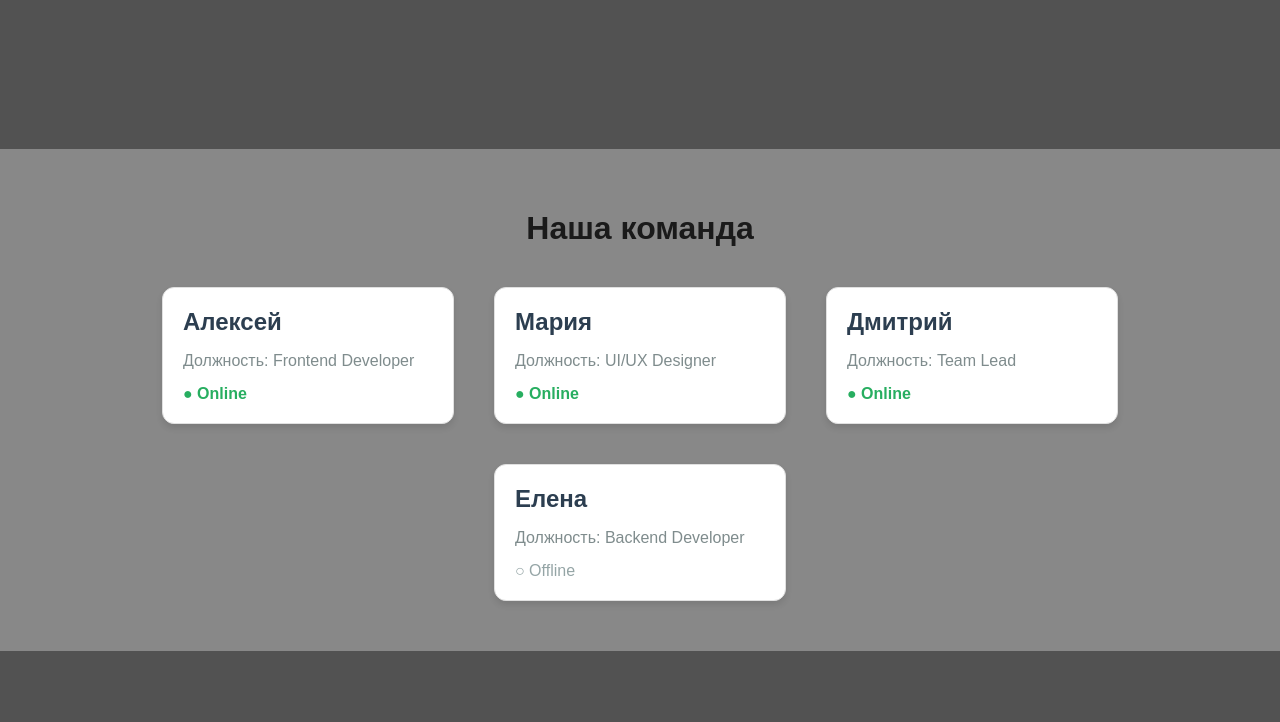
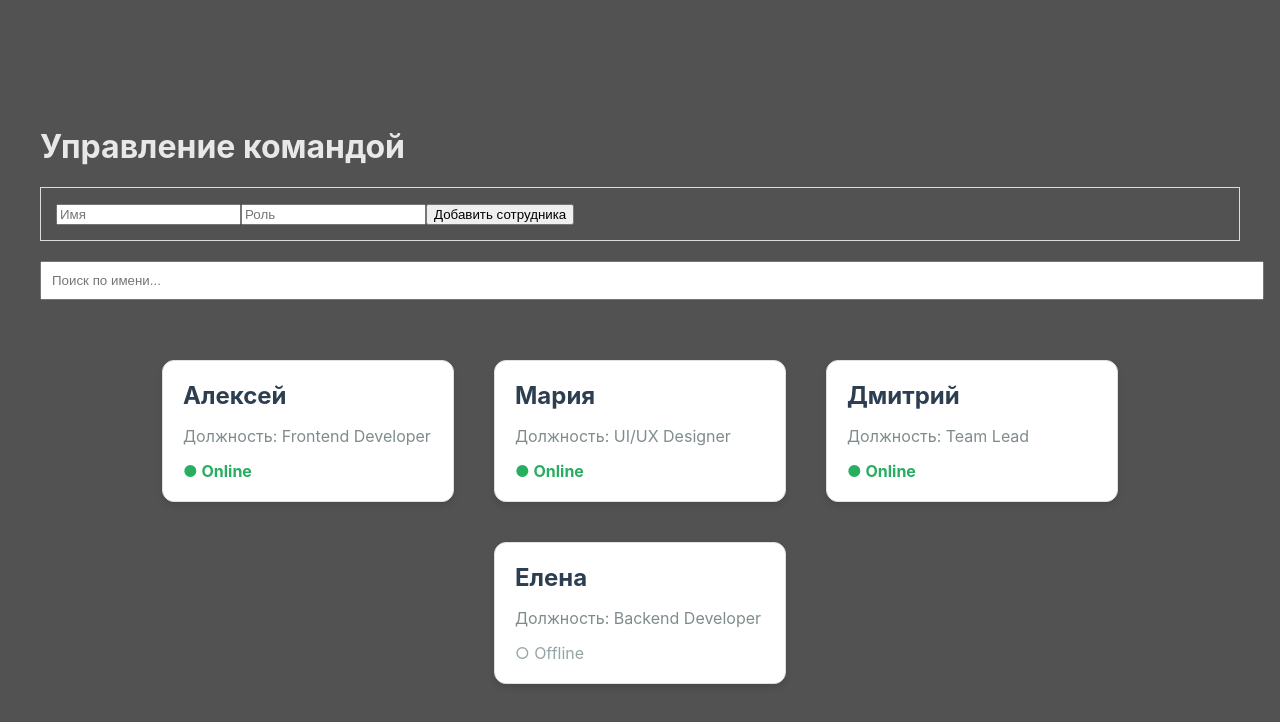
Before and after one commit to LGalushka/react-components-base, a React (Vite) app: page / in a window 1280 px wide. Shown: the top 722 px of the page. Built offline with nearby package versions, Linux system fonts and the light colour scheme.

Commit message:
feat: add list filtering and code cleanup

```diff
--- a/src/App.tsx
+++ b/src/App.tsx
@@ -1,20 +1,42 @@
-import React from "react";
+import React, { useState } from "react";
 import UserCard from "./components/UserCard";
 import type { User } from "./types";
+import AddUserForm from "./components/AddUserForm";
 
 const App: React.FC = () => {
-  // 2. Имитируем получение данных (например, из базы данных)
-  // указывает тип миссива: User[]
-  const users: User[] = [
+  // Состояние для списка пользователей
+  const [users, setUsers] = useState<User[]>([
     { id: 1, name: 'Алексей', role: 'Frontend Developer', isOnline: true },
     { id: 2, name: 'Мария', role: 'UI/UX Designer', isOnline: true},
     { id: 3, name: "Дмитрий", role: 'Team Lead', isOnline: true },
     { id: 4, name: "Елена", role: 'Backend Developer', isOnline: false }
-  ];
+  ]);
+
+  // Состояние для поисковой строки
+  const [searchTerm, setSearchTerm] = useState<string>('');
+
+  const addUser = (newUser: User) => {
+    setUsers([...users, newUser]); // Создаем новый массив (иммутабельность!)
+  };
+
+  // Логика фильтрации (вычисляется при каждом рендере)
+  const filteredUsers = users.filter(user =>
+    user.name.toLowerCase().includes(searchTerm.toLowerCase())
+  );
 
   return (
-    <div style={{ padding: '40px', fontFamily: 'Arial', backgroundColor: '#888888ff'}}>
-      <h1 style={{ color: '#1a1a1a', textAlign: 'center' }}>Наша команда</h1>
+    <div style={{ padding: '40px' }}>
+      <h1>Управление командой</h1>
+      <AddUserForm onAdd={addUser} />
+
+      <input
+        type="text"
+        placeholder="Поиск по имени..."
+        value={searchTerm}
+        onChange={(e) => setSearchTerm(e.target.value)}
+        style={{ padding: '10px', width: '100%', marginBottom: '20px' }}>
+        </input>
+
 
       {/** 3. Контейнер для списка */}
       <div style={{
@@ -27,11 +49,11 @@ const App: React.FC = () => {
 
         {/** 4. Рендерим список через .map() */}
 
-        {users.map(user => (
+        {filteredUsers.map(user => (
           <UserCard key={user.id} {...user} />
         ))}
-
       </div>
+      {filteredUsers.length === 0 && <p>Никто не найден.</p>}
     </div>
   );
 };
```
